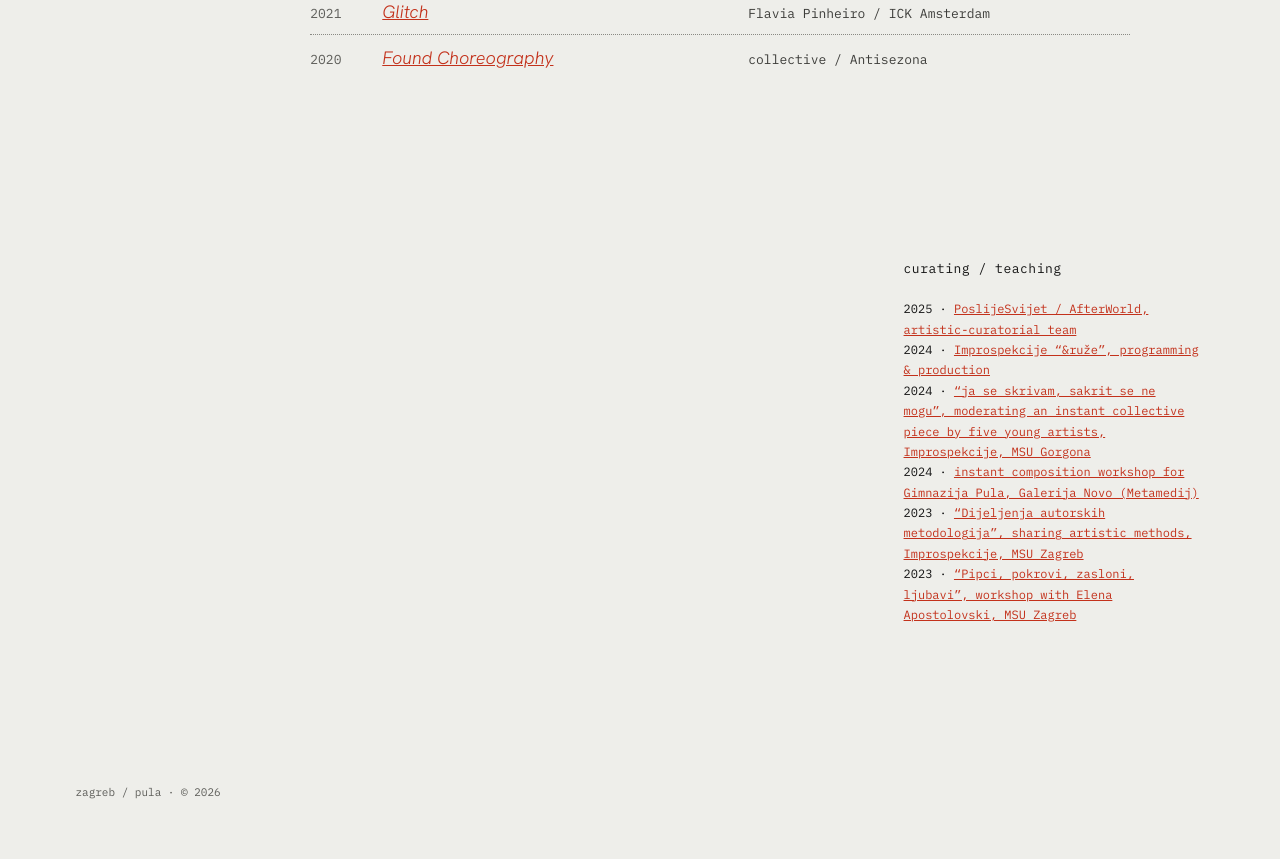
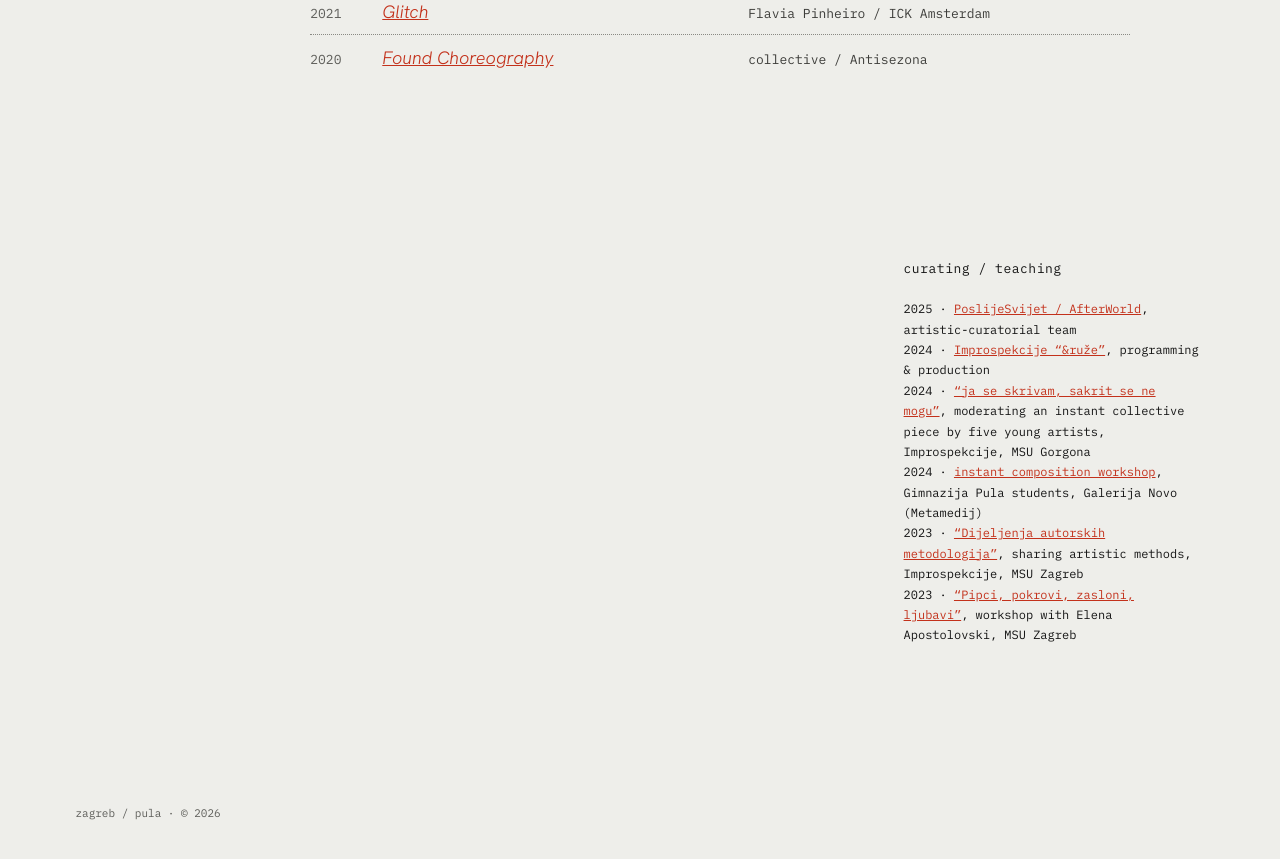
Before and after one commit to ariansajina/dora, a Jekyll site: the page built from works.html, in a window 1280 px wide and 900 px high, scrolled down 1401 px. Shown: the top 859 px of the window. Built offline with Jekyll 4.4.1, drawn with Linux system fonts in a browser that asks for light colours.

Commit message:
Curating list: link only the titles, descriptions as plain text
Co-Authored-By: Claude Opus 5.5 <noreply@anthropic.com>
Claude-Session: https://claude.ai/code/session_01T3oV2CMKDLfVpFAnssWYau

```diff
--- a/_data/works.yml
+++ b/_data/works.yml
@@ -18,9 +18,9 @@ performing:
   - { year: "2020", title: "Found Choreography", by: "collective / Antisezona", url: "https://antisezona.wordpress.com/online-live/found-choreography-online-dance-performance/" }
 
 curating:
-  - { year: "2025", text: "PoslijeSvijet / AfterWorld, artistic-curatorial team", url: "https://poslijesvijet.objectofdance.com/kontakt.html" }
-  - { year: "2024", text: "Improspekcije “&ruže”, programming & production", url: "https://improspekcije.com/improspekcije2023-2/" }
-  - { year: "2024", text: "“ja se skrivam, sakrit se ne mogu”, moderating an instant collective piece by five young artists, Improspekcije, MSU Gorgona", url: "https://improspekcije.com/improspekcije2023-2/" }
-  - { year: "2024", text: "instant composition workshop for Gimnazija Pula, Galerija Novo (Metamedij)", url: "https://metamedia.hr/novomedijski-kultivator-radionica-instant-kompozicije-s-dorom-brkaric/" }
-  - { year: "2023", text: "“Dijeljenja autorskih metodologija”, sharing artistic methods, Improspekcije, MSU Zagreb", url: "https://improspekcije.com/improspekcije2023/" }
-  - { year: "2023", text: "“Pipci, pokrovi, zasloni, ljubavi”, workshop with Elena Apostolovski, MSU Zagreb", url: "https://improspekcije.com/improspekcije2023/" }
+  - { year: "2025", title: "PoslijeSvijet / AfterWorld", text: "artistic-curatorial team", url: "https://poslijesvijet.objectofdance.com/kontakt.html" }
+  - { year: "2024", title: "Improspekcije “&ruže”", text: "programming & production", url: "https://improspekcije.com/improspekcije2023-2/" }
+  - { year: "2024", title: "“ja se skrivam, sakrit se ne mogu”", text: "moderating an instant collective piece by five young artists, Improspekcije, MSU Gorgona", url: "https://improspekcije.com/improspekcije2023-2/" }
+  - { year: "2024", title: "instant composition workshop", text: "Gimnazija Pula students, Galerija Novo (Metamedij)", url: "https://metamedia.hr/novomedijski-kultivator-radionica-instant-kompozicije-s-dorom-brkaric/" }
+  - { year: "2023", title: "“Dijeljenja autorskih metodologija”", text: "sharing artistic methods, Improspekcije, MSU Zagreb", url: "https://improspekcije.com/improspekcije2023/" }
+  - { year: "2023", title: "“Pipci, pokrovi, zasloni, ljubavi”", text: "workshop with Elena Apostolovski, MSU Zagreb", url: "https://improspekcije.com/improspekcije2023/" }
--- a/works.html
+++ b/works.html
@@ -31,6 +31,6 @@ footer_gap: 160
 <h2 class="label off x71 mt-180">curating / teaching</h2>
 <ul class="curating off x71 mt-22" style="max-width: 300px">
   {%- for c in site.data.works.curating %}
-  <li>{{ c.year | default: '[YEAR]' }} · {% if c.url %}<a href="{{ c.url }}">{{ c.text }}</a>{% else %}{{ c.text }}{% endif %}</li>
+  <li>{{ c.year | default: '[YEAR]' }} · {% if c.url %}<a href="{{ c.url }}">{{ c.title }}</a>{% else %}{{ c.title }}{% endif %}{% if c.text %}, {{ c.text }}{% endif %}</li>
   {%- endfor %}
 </ul>
```
